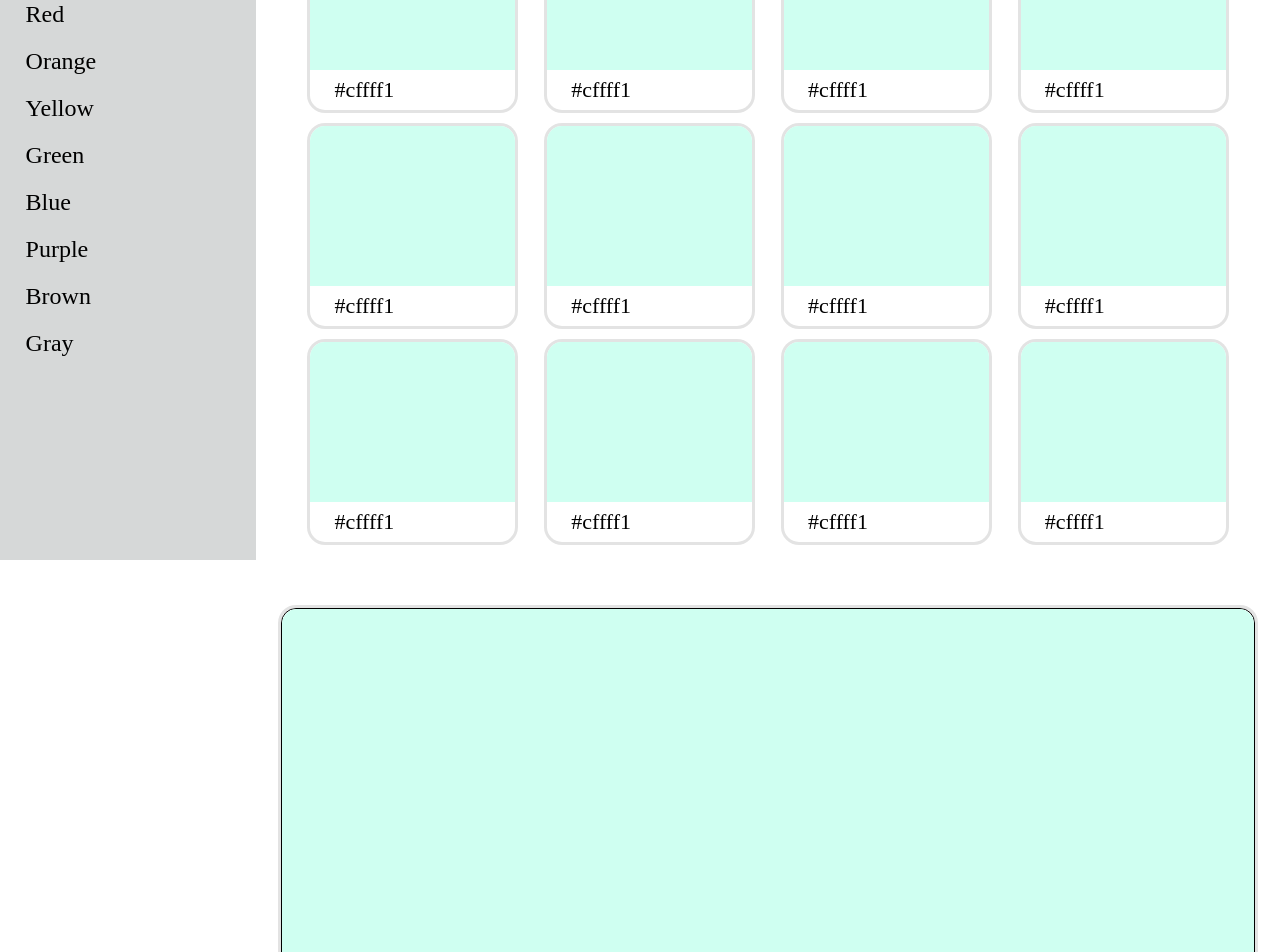
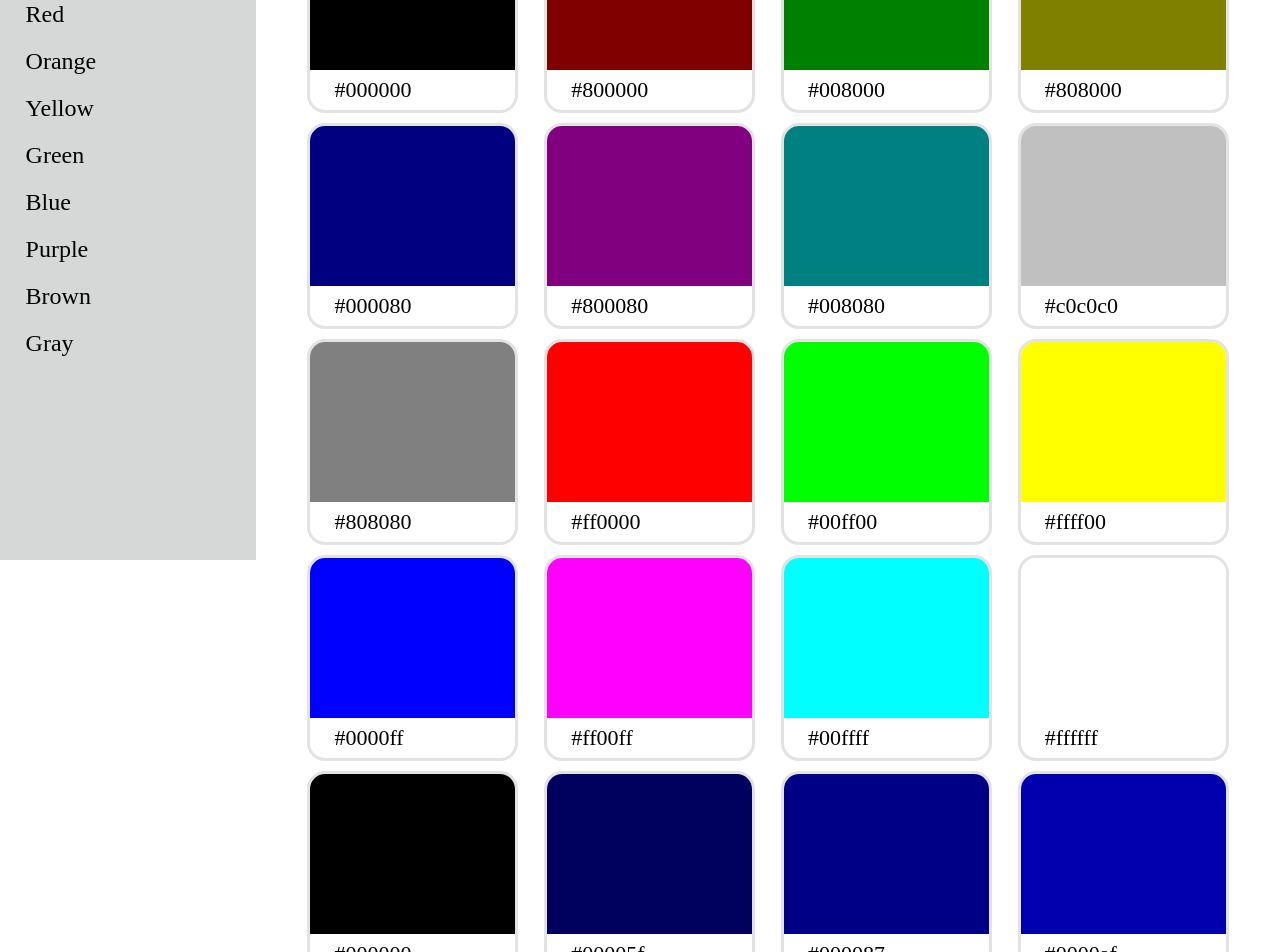
Before and after one commit to 2juicy/HHumansChallenge, a React (Create React App) app: page / in a window 1280 px wide. Shown: the part 240-1192 px from the top of the page. Built offline with nearby package versions, Linux system fonts and the light colour scheme; a web font is replaced by a local one.

Commit message:
colors now being mapped

```diff
--- a/src/App.js
+++ b/src/App.js
@@ -11,7 +11,7 @@ export default function App() {
       <Sidebar />
       <List />
 
-      <Detail />
+      {/* <Detail /> */}
     </div>
   );
 }
--- a/src/components/Card/Card.css
+++ b/src/components/Card/Card.css
@@ -10,7 +10,6 @@
   width: 100%;
   height: 80%;
   border-radius: 15px 15px 0 0;
-  background-color: #cffff1;
   cursor: pointer;
 }
 
--- a/src/components/Card/Card.js
+++ b/src/components/Card/Card.js
@@ -1,12 +1,12 @@
 import React from "react";
 import "./Card.css";
 
-export default function Card() {
+export default function Card({ hexString }) {
   return (
     <div className="card">
-      <div className="card-color"></div>
+      <div className="card-color" style={{ backgroundColor: hexString }}></div>
       <div className="card-text">
-        <p>#cffff1</p>
+        <p>{hexString}</p>
       </div>
     </div>
   );
--- a/src/components/Detail/Detail.js
+++ b/src/components/Detail/Detail.js
@@ -8,10 +8,6 @@ export default function Detail() {
       <Card />
       <div className="flex-detail">
         <Card />
-        <Card />
-        <Card />
-        <Card />
-        <Card />
       </div>
       <div className="clear-button">
         <button>Clear</button>
--- a/src/components/List/List.js
+++ b/src/components/List/List.js
@@ -1,24 +1,33 @@
-import React from "react";
+import React, { useState, useEffect } from "react";
 import Card from "../Card/Card";
+// Without a backend we can import the colors directly
+// import colors from "./colors.json";
+import Pagination from "../Pagination/Pagination";
 import "./List.css";
 
 export default function List() {
+  const [colors, setColors] = useState([]);
+  const [loading, setLoading] = useState(false);
+  const [currentPage, setCurrentPage] = useState(1);
+  const [colorsPerPage, setColorsPerPage] = useState(8);
+
+  // For now we fetch locally for colors, when an API endpoint is created we can fetch from server.
+  useEffect(() => {
+    (async function() {
+      setLoading(true);
+      let res = await fetch("colors.json");
+      if (!res.ok) throw new Error("Failed to fetch");
+      let json = await res.json();
+      setColors(json);
+      setLoading(false);
+    })().catch(err => console.error(err));
+  }, []);
+
   return (
     <section id="list-section">
-      <Card />
-      <Card />
-      <Card />
-      <Card />
-
-      <Card />
-      <Card />
-      <Card />
-      <Card />
-
-      <Card />
-      <Card />
-      <Card />
-      <Card />
+      {colors.map(color => (
+        <Card hexString={color.hexString} />
+      ))}
     </section>
   );
 }
--- /dev/null
+++ b/src/components/Pagination/Pagination.js
@@ -0,0 +1,23 @@
+import React from "react";
+
+export default function Pagination({ totalCards, cardsPerPage }) {
+  const pages = [];
+  for (let i = 1; i <= Math.ceil(totalCards / cardsPerPage); i++) {
+    pages.push(i);
+  }
+
+  return (
+    <div>
+      <ul className="pagination">
+        {pages.map(num => (
+          <li key={num} className="page-num">
+            <a href="#0" className="page-link">
+              {num}
+            </a>
+          </li>
+        ))}
+        >
+      </ul>
+    </div>
+  );
+}
```
Also changed, not shown: public/colors.json (renamed from src/colors.json).
